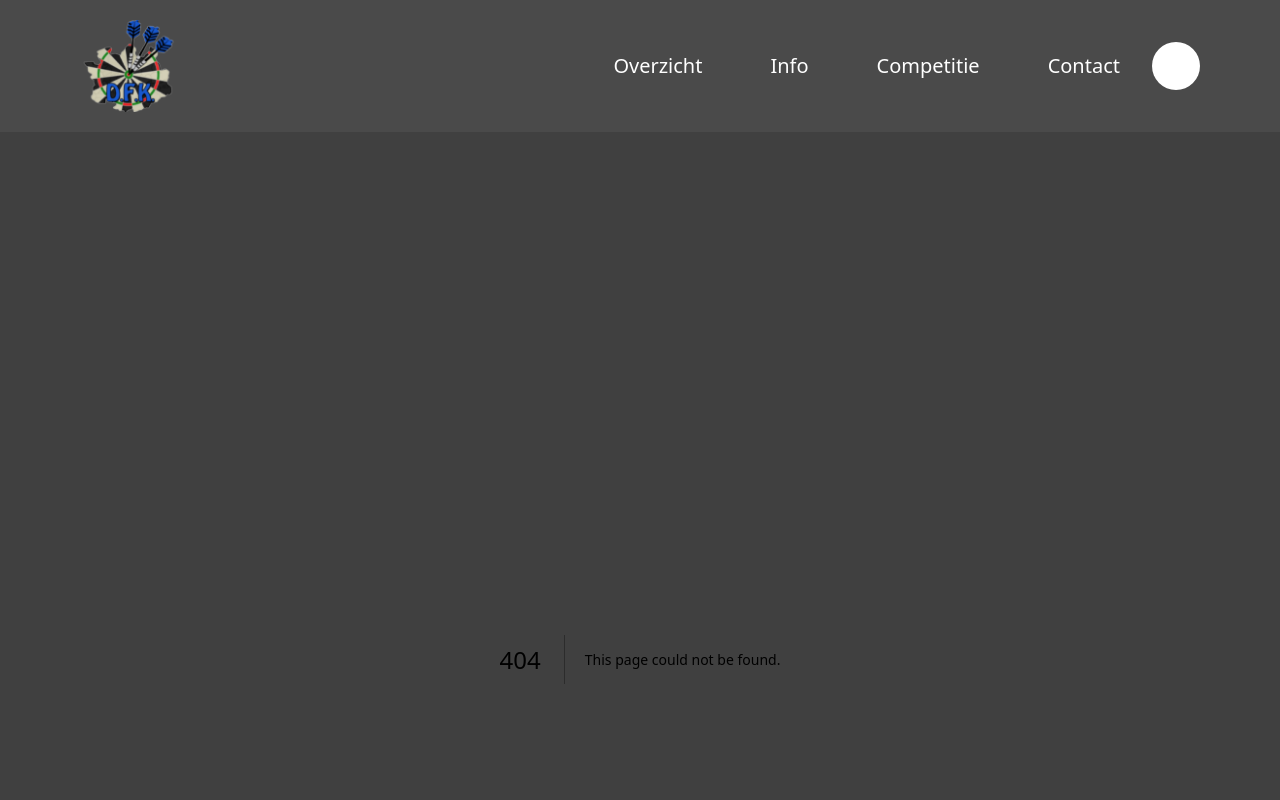
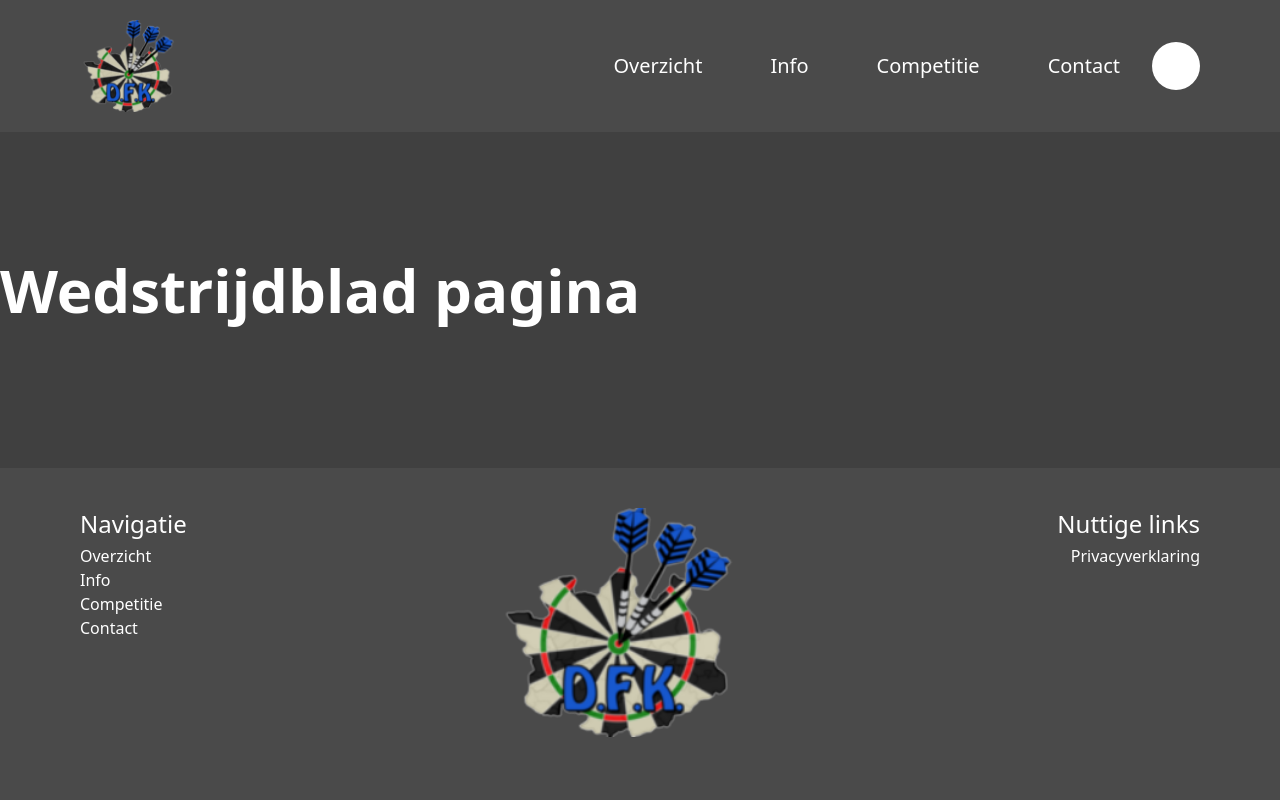
Before and after one commit to syandelbart/2223-Darts_Kempen-001-Website-Dartsfederatie, a Next.js app in the folder code/dfkwebsite/: page /competitie/speeldagen/wedstrijdblad in a window 1280 px wide. Before the commit this address had no page. Shown: the top 800 px of the page. Built offline with nearby package versions, Linux system fonts and the light colour scheme; some icons are missing; what tailwind-children would draw is missing.

Commit message:
page created

```diff
--- /dev/null
+++ b/code/dfkwebsite/pages/competitie/speeldagen/wedstrijdblad/index.tsx
@@ -0,0 +1,9 @@
+import { NextPage } from "next";
+
+const Wedstrijdblad : NextPage = () => {
+    return (
+        <h1 className="text-6xl font-extrabold text-white mb-5">Wedstrijdblad pagina</h1>
+    );
+}
+
+export default Wedstrijdblad;
```
